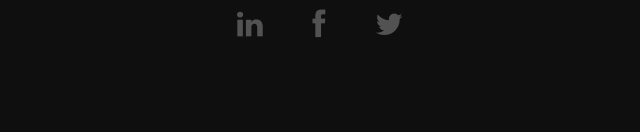
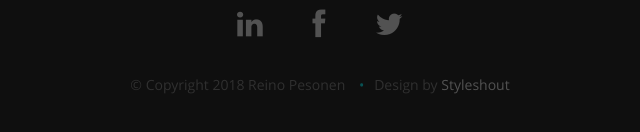
Before and after one commit to rebepoi/cv, a plain HTML site: page index.html in a window 1280 px wide. Shown: the part 8062-8194 px from the top of the page, 320-960 px from the left. Drawn offline with nearby package versions, Linux system fonts and the light colour scheme.

Commit message:
Added copyright and designed by

```diff
--- a/index.html
+++ b/index.html
@@ -575,6 +575,11 @@
           <li><a href="https://twitter.com/rebepoi"><i class="fa fa-twitter"></i></a></li>
         </ul>
 
+        <ul class="copyright">
+               <li>&copy; Copyright <script type="text/javascript">document.write(new Date().getFullYear());</script> Reino Pesonen</li>
+               <li>Design by <a href="http://www.styleshout.com/" title="Styleshout" target="_blank">Styleshout</a></li>
+        </ul>
+
       </div>
 
       <div id="go-top"><a class="smoothscroll" title="Back to Top" href="#home"><i class="icon-up-open"></i></a></div>
```
